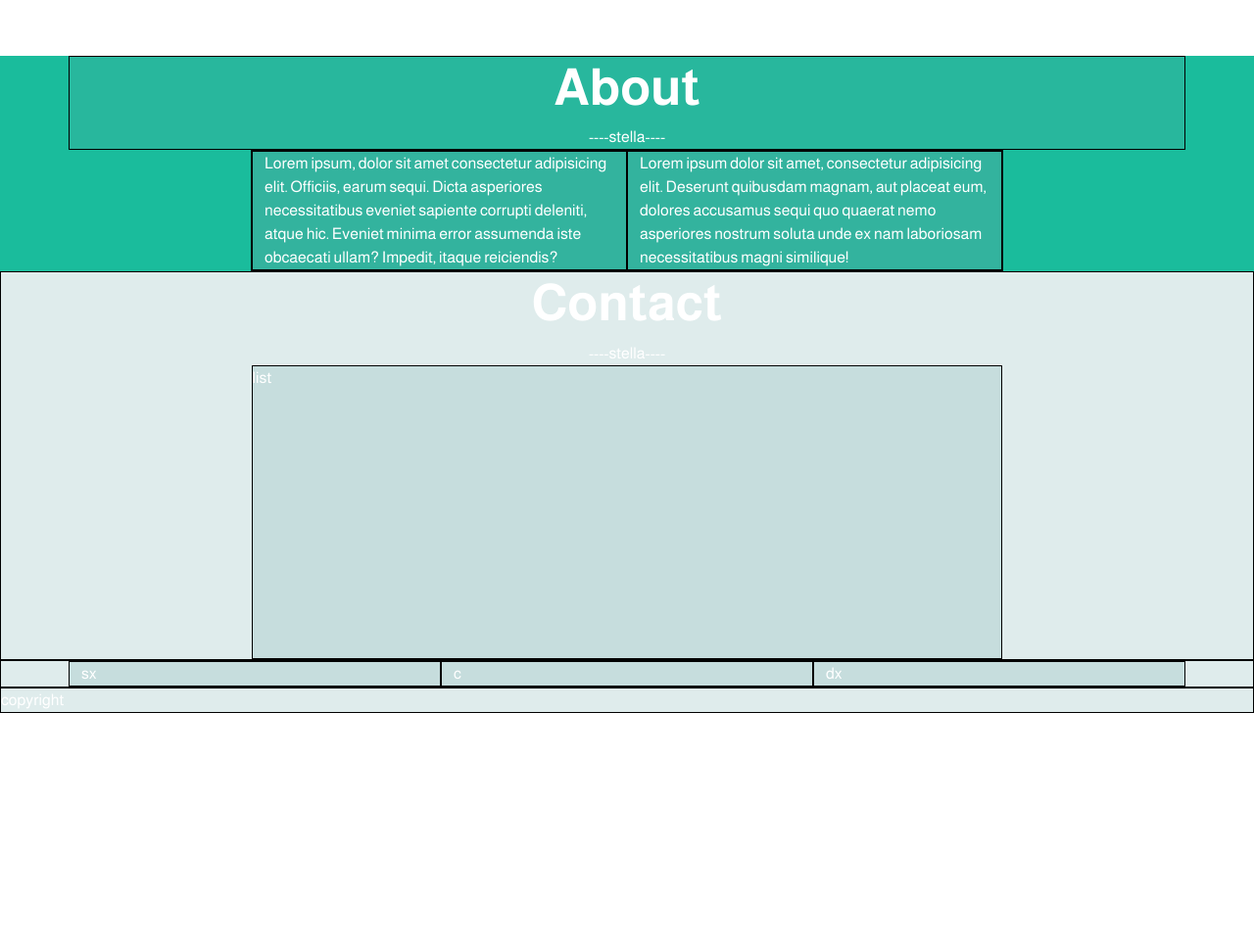
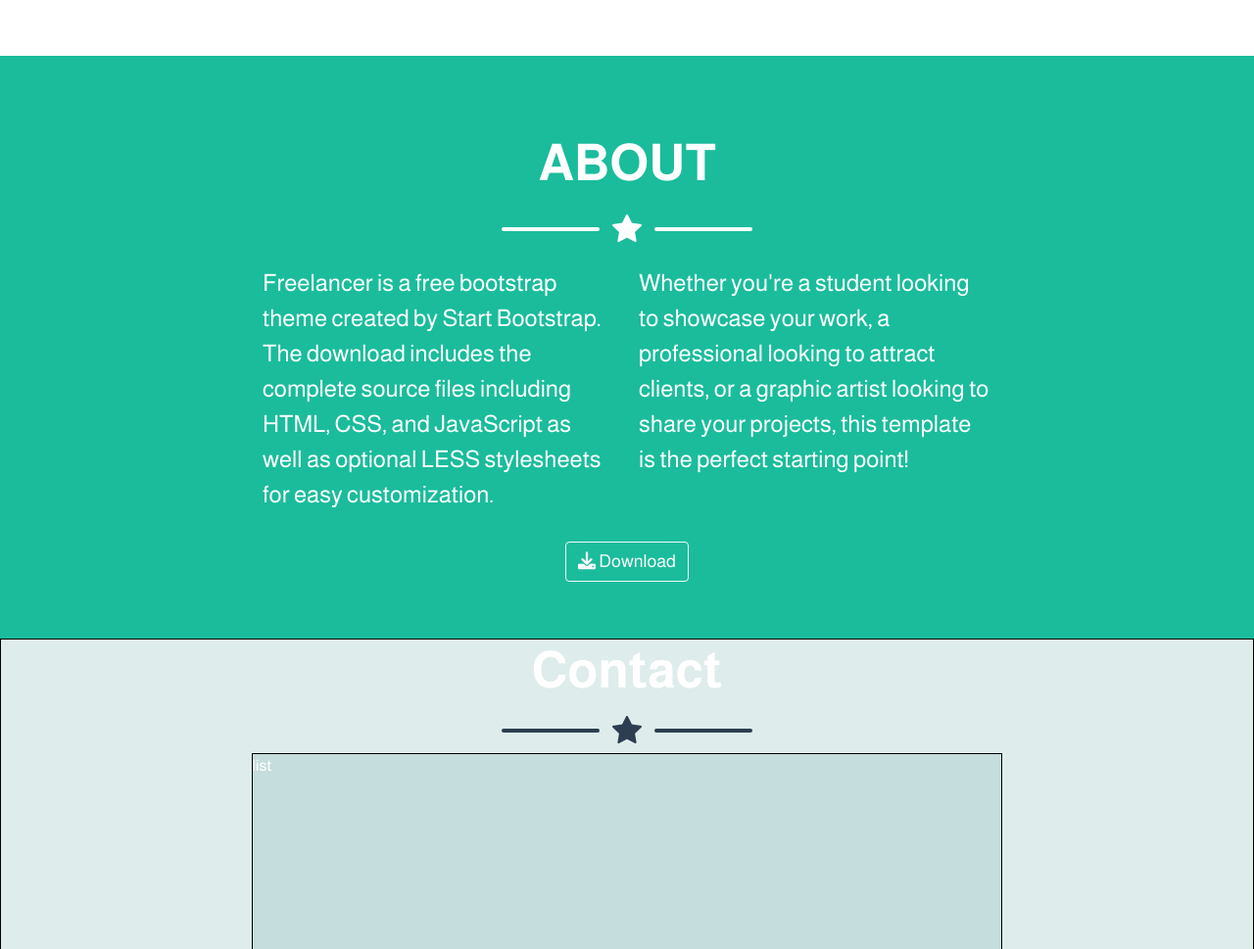
Before and after one commit to BrunoBernardini/html-css-bootstrap-freelancer, a plain HTML site: page index.html in a window 1280 px wide. Shown: the part 1440-2409 px from the top of the page at 98% size. Before the commit the page ends 2168 px from the top, so only its background shows below. Drawn offline with nearby package versions, Linux system fonts and the light colour scheme.

Commit message:
Completamento sezione About.

```diff
--- a/assets/css/style.css
+++ b/assets/css/style.css
@@ -133,10 +133,6 @@ main h1{
   margin-bottom: 60px;
 }
 
-/* #portfolio h1{
-  margin-bottom: 14px;
-} */
-
 #portfolio .starline{
   margin-bottom: 15px;
 }
@@ -149,6 +145,28 @@ main h1{
 
 /* About */
 
+#about{
+  padding-top: 78px;
+}
+
+#about h1{
+  margin-bottom: 14px;
+}
+
+#about .starline{
+  margin-bottom: 15px;
+}
+
+#about .col{
+  font-size: 24px;
+  margin-bottom: 30px;
+}
+
+#about button{
+  font-size: 18px;
+  margin-bottom: 58px;
+}
+
 /* Contact */
 
 /* FOOTER */
--- a/index.html
+++ b/index.html
@@ -118,23 +118,34 @@
     </section>
 
     <section id="about" class="green-bg">
-      <div class="container-md debug text-center">
-        <h1>About</h1>
-        <div>----stella----</div>
+      <div class="container-60 text-center">
+        <h1>ABOUT</h1>
+        <div class="starline d-flex align-items-center justify-content-between">
+          <div class="line-piece"></div>
+          <i class="bi bi-star-fill"></i>
+          <div class="line-piece"></div>
+        </div>
       </div>
-      <div class="container-60 debug">
+      <div class="container-60">
         <div class="container-fluid">
           <div class="row row-cols-1 row-cols-md-2">
-            <div class="col debug">Lorem ipsum, dolor sit amet consectetur adipisicing elit. Officiis, earum sequi. Dicta asperiores necessitatibus eveniet sapiente corrupti deleniti, atque hic. Eveniet minima error assumenda iste obcaecati ullam? Impedit, itaque reiciendis?</div>
-            <div class="col debug">Lorem ipsum dolor sit amet, consectetur adipisicing elit. Deserunt quibusdam magnam, aut placeat eum, dolores accusamus sequi quo quaerat nemo asperiores nostrum soluta unde ex nam laboriosam necessitatibus magni similique!</div>
+            <div class="col">Freelancer is a free bootstrap theme created by Start Bootstrap. The download includes the complete source files including HTML, CSS, and JavaScript as well as optional LESS stylesheets for easy customization.</div>
+            <div class="col">Whether you're a student looking to showcase your work, a professional looking to attract clients, or a graphic artist looking to share your projects, this template is the perfect starting point!</div>
           </div>
         </div>
       </div>
+      <div class="container-60 text-center">
+        <button type="button" class="btn btn-outline-light"><i class="fa-solid fa-download"></i> Download</button>
+      </div>
     </section>
     <section id="contact" class="debug min-h-300">
-      <div class="container-md text-center">
+      <div class="container-60 text-center">
         <h1>Contact</h1>
-        <div>----stella----</div>
+        <div class="starline d-flex align-items-center justify-content-between black">
+          <div class="line-piece"></div>
+          <i class="bi bi-star-fill"></i>
+          <div class="line-piece"></div>
+        </div>
       </div>
       <div class="container-60 debug min-h-300">
         list
```
